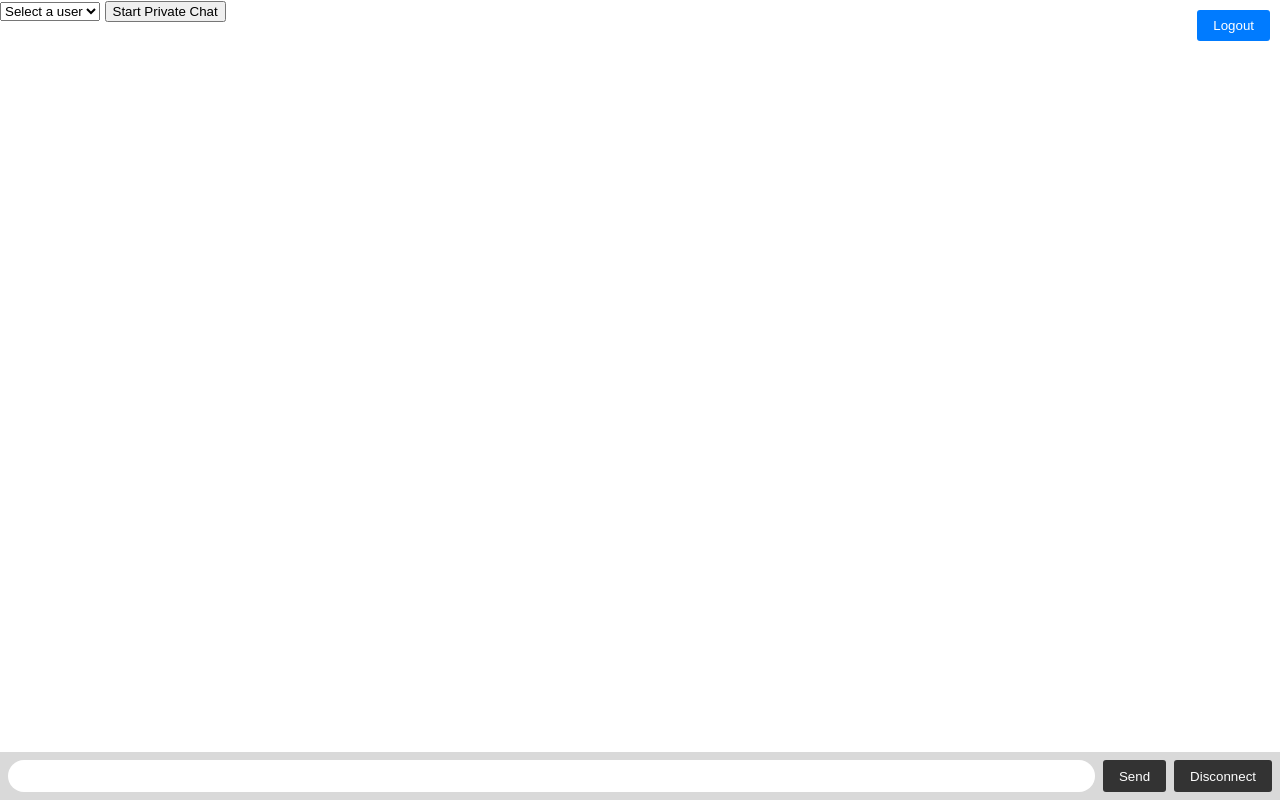
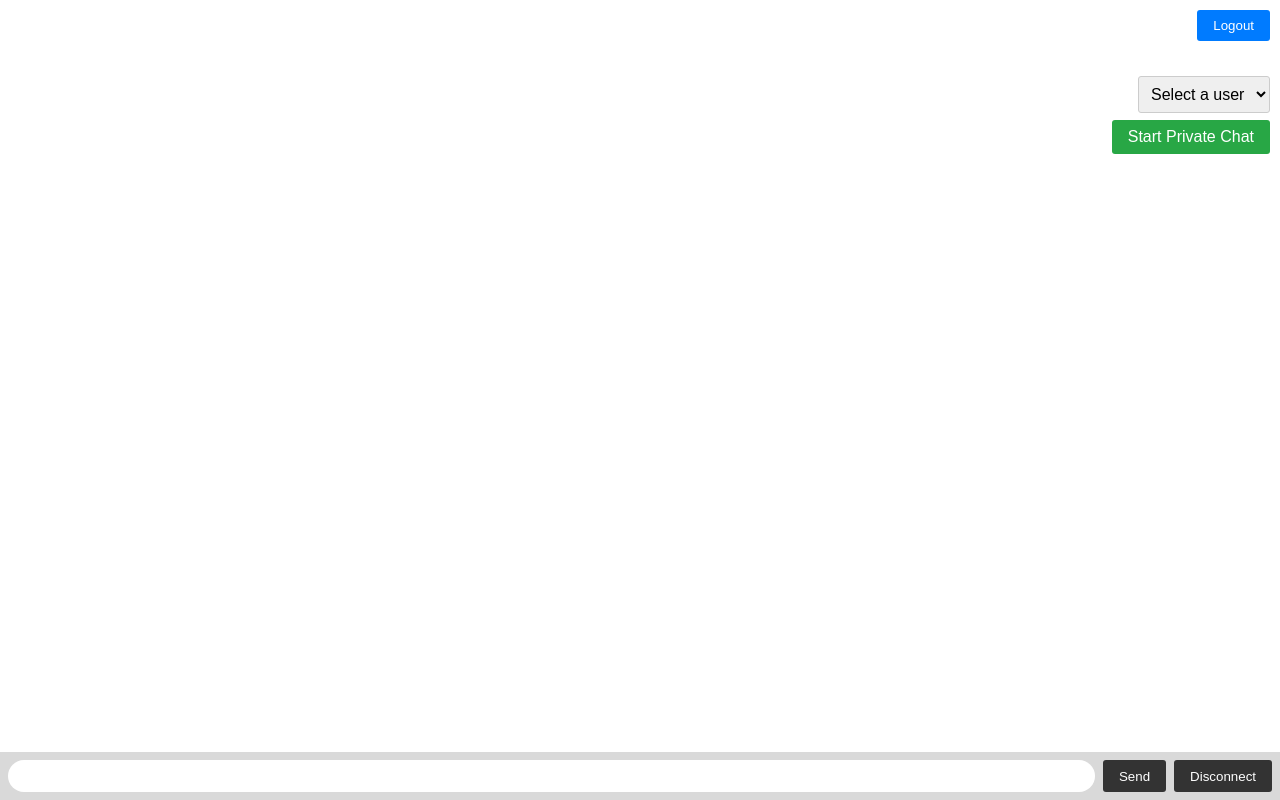
Before and after one commit to Smileyfish/SocketTest, a website: page index.html in a window 1280 px wide. Drawn offline with nearby package versions, Linux system fonts and the light colour scheme; no server answers; sample sign-in values are in the browser's storage.

Commit message:
Add styles for user list and start private chat button in index.html

```diff
--- a/index.html
+++ b/index.html
@@ -67,6 +67,31 @@
       }
       #logout-btn:hover {
         background: #ff1a1a;
+      }
+      #user-list {
+        position: fixed;
+        top: 60px;
+        right: 10px;
+        margin: 1rem 0;
+        padding: 0.5rem;
+        border-radius: 3px;
+        border: 1px solid #ccc;
+        font-size: 1rem;
+      }
+      #start-private-chat {
+        position: fixed;
+        top: 120px;
+        right: 10px;
+        background: #28a745;
+        border: none;
+        padding: 0.5rem 1rem;
+        border-radius: 3px;
+        color: #fff;
+        cursor: pointer;
+        font-size: 1rem;
+      }
+      #start-private-chat:hover {
+        background: #218838;
       }
     </style>
   </head>
```
